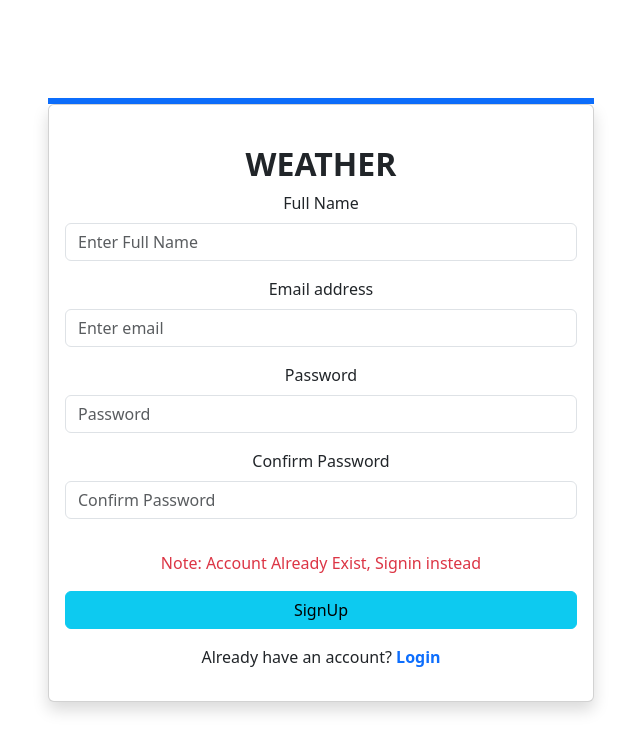
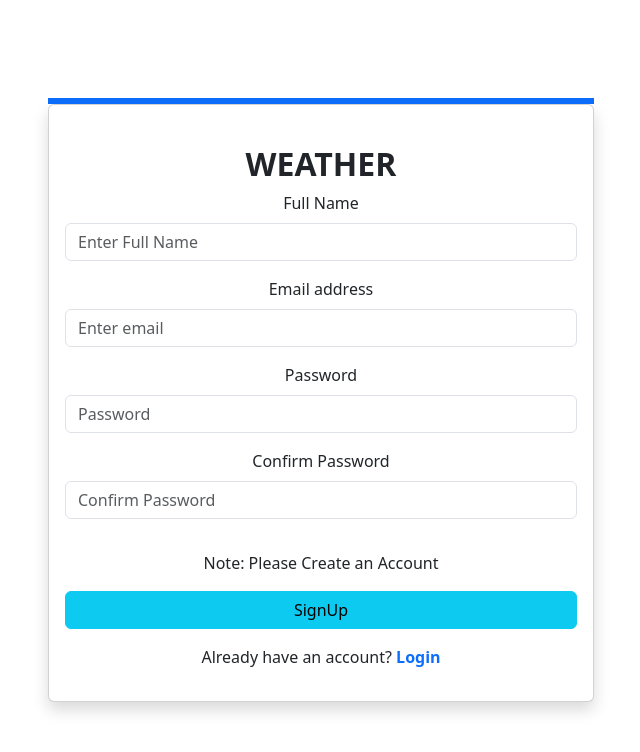
Before and after one commit to neeravgg/weather-test-app, a React (Create React App) app: page /login in a window 1280 px wide. Both pictures are taken after a click on the button "Sign Up". Shown: the top 752 px of the page, without its empty margins (319-959 px from the left). Built offline with nearby package versions, Linux system fonts and the light colour scheme.

Commit message:
fix/  bug fix on signup

```diff
--- a/src/components/SignUp.js
+++ b/src/components/SignUp.js
@@ -1,7 +1,7 @@
 import React from "react";
 import { Button, Form } from "react-bootstrap";
 
-function SignUp({ onSubmit, values, onChange, isSignUpRequired }) {
+function SignUp({ onSubmit, values, onChange, isSignInRequired, switchSign }) {
   return (
     <>
       <Form onSubmit={onSubmit}>
@@ -49,8 +49,8 @@ function SignUp({ onSubmit, values, onChange, isSignUpRequired }) {
         </Form.Group>
 
         <Form.Group className='d-grid'>
-          <span className={` mt-3 mb-3 ${!isSignUpRequired && "text-danger"} `}>
-            {isSignUpRequired
+          <span className={` mt-3 mb-3 ${isSignInRequired && "text-danger"} `}>
+            {!isSignInRequired
               ? "Note: Please Create an Account"
               : "Note: Account Already Exist, Signin instead"}
           </span>
--- a/src/pages/Login.js
+++ b/src/pages/Login.js
@@ -9,6 +9,7 @@ import { useHistory } from "react-router-dom";
 const Login = () => {
   const [values, setValues] = useState({});
   const [isSignUpRequired, setIsSignUpRequired] = useState(false);
+  const [isSignInRequired, setIsSignInRequired] = useState(false);
   const [switchSign, setSwitchSign] = useState(false);
   const history = useHistory();
 
@@ -78,7 +79,7 @@ const Login = () => {
         sessionStorage.setItem("token", response?.data?.token);
         history.push("/home");
       } else {
-        setIsSignUpRequired(false);
+        setIsSignInRequired(true);
         toast.error("You Already have an Account!");
       }
     } catch (err) {
@@ -104,7 +105,8 @@ const Login = () => {
                         onSubmit={onSignUp}
                         values={values}
                         onChange={onChange}
-                        isSignUpRequired={isSignUpRequired}
+                        isSignInRequired={isSignInRequired}
+                        switchSign={switchSign}
                       />
                     ) : (
                       <SignIn
@@ -112,6 +114,7 @@ const Login = () => {
                         values={values}
                         onChange={onChange}
                         isSignUpRequired={isSignUpRequired}
+                        switchSign={switchSign}
                       />
                     )}
 
@@ -122,10 +125,9 @@ const Login = () => {
                           : `Don't have an account?${" "}`}
                         <span
                           className='text-primary fw-bold'
-                          role="button"
+                          role='button'
                           onClick={() => {
                             setSwitchSign(!switchSign);
-                            // setIsSignUpRequired(!isSignUpRequired);
                           }}
                         >
                           {switchSign ? `Login` : `Sign Up`}
```
